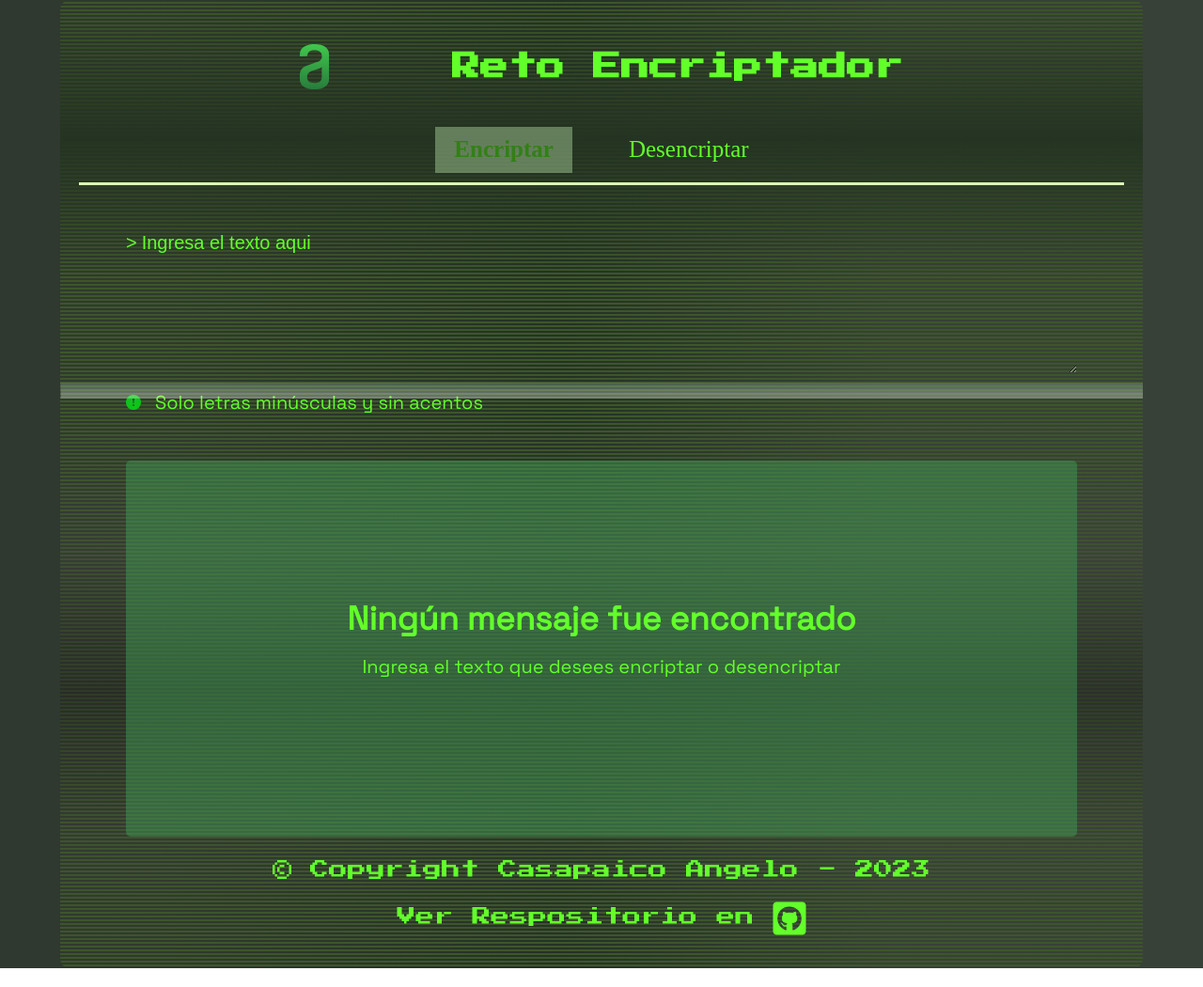
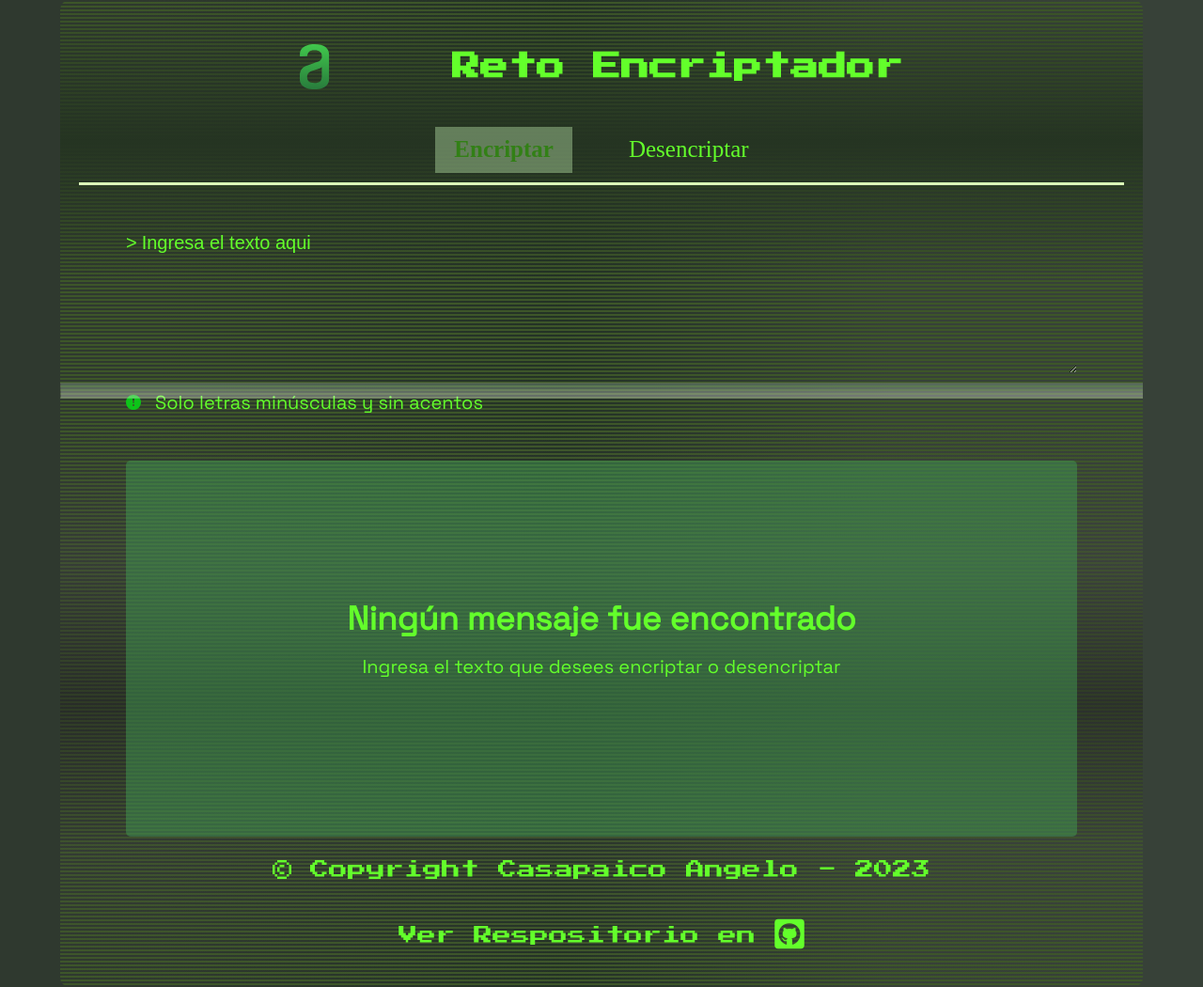
Before and after one commit to 4ngelo12/Reto01_Encriptador, a website: page index.html in a window 1280 px wide. Shown: the whole page at 94% size. Drawn offline with Linux system fonts and the light colour scheme; a web font is replaced by a local one.

Commit message:
Alineando footer

```diff
--- a/index.html
+++ b/index.html
@@ -72,11 +72,12 @@
         <footer class="footer">
             <p>&copy Copyright Casapaico Angelo - 2023</p>
 
-            <p>Ver Respositorio en
+            <div class="footer-repo">
+                <p>Ver Respositorio en </p>
                 <a href="https://github.com/4ngelo12/Reto01_Encriptador" target="_blank">
                     <i class="fa-brands fa-square-github fa-2xl"></i>
                 </a>
-            </p>
+            </div>
         </footer>
     </div>
 </body>
--- a/styles/layout/footer.scss
+++ b/styles/layout/footer.scss
@@ -1,4 +1,5 @@
 @import "../base/variables.scss";
+@import "../base/mixins.scss";
 
 .footer {
     margin-top: 2rem;
@@ -8,9 +9,18 @@
         font-family: $Presentacion;
         line-height: 1.5;
     }
+}
+
+.footer-repo {
+
+    @include flex(row);
+    justify-content: center;
+    align-items: center;
+    gap: 2rem;
 
     a {
         color: $ColorContenido;
+        font-size: 1.8rem;
         text-decoration: none;
     }
 }
```
Also changed, not shown: assets/css/style.css, 1 other file.
